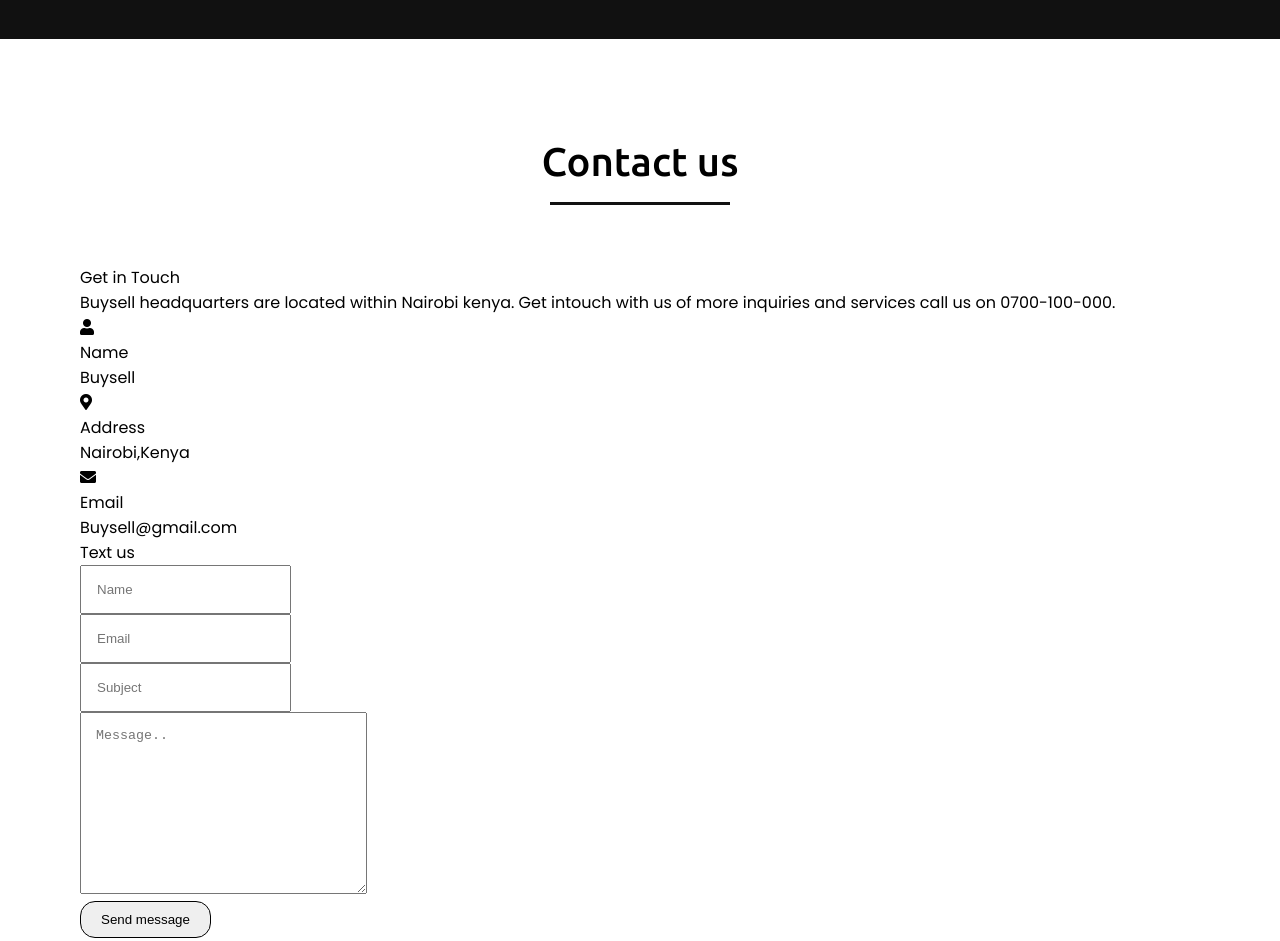
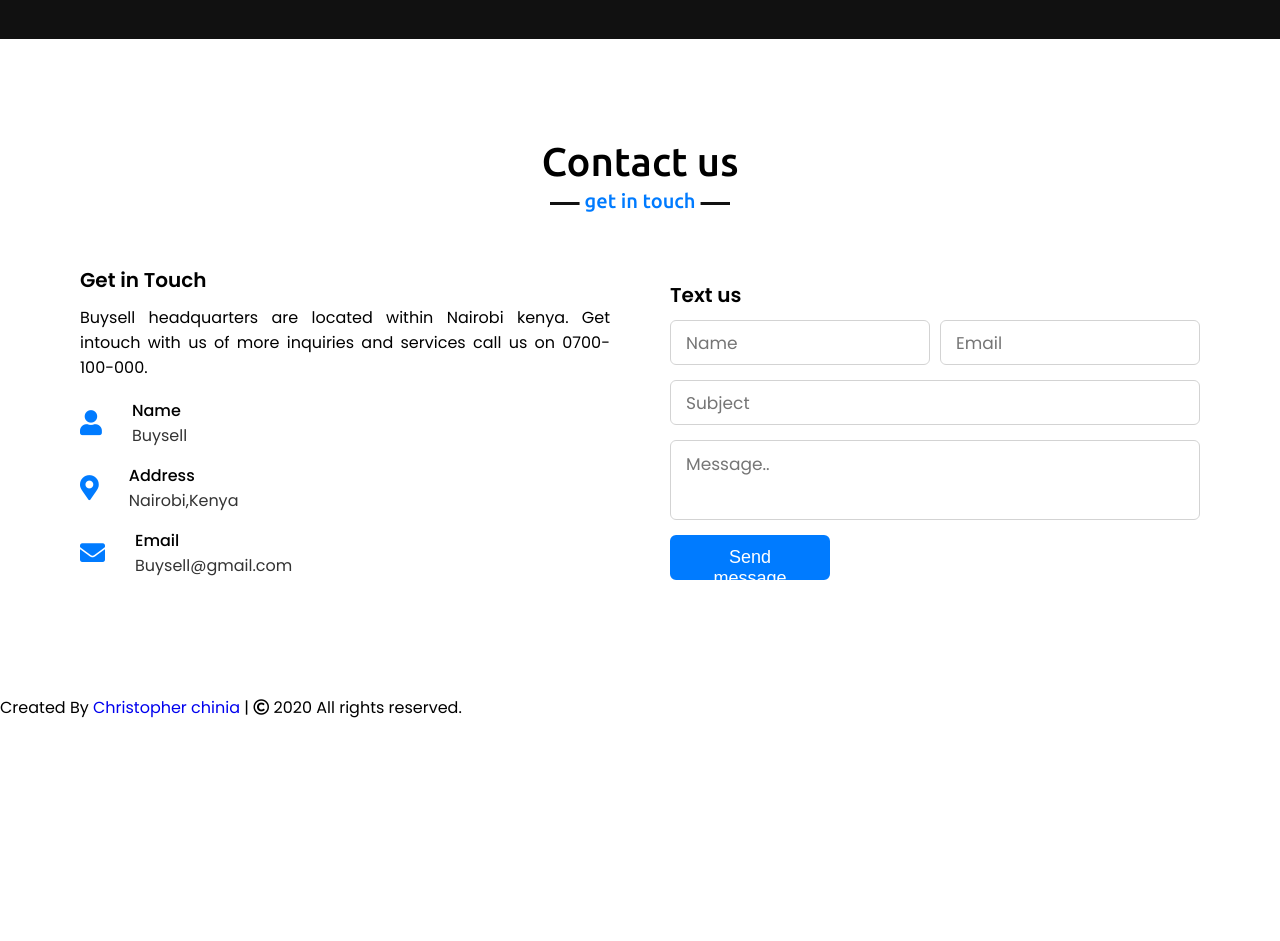
Before and after one commit to ChristopherChinia/Buy-Sell-IP, a plain HTML site: page index.html in a window 1280 px wide. Shown: the part 3020-3961 px from the top of the page. After the commit the page ends 3740 px from the top, so only its background shows below. Drawn offline with nearby package versions, Linux system fonts and the light colour scheme.

Commit message:
styling for contact section

```diff
--- a/Assets/css/styles.css
+++ b/Assets/css/styles.css
@@ -483,3 +483,99 @@ img {
 .owl-dot:hover{
     background: #007bff!important;
 }
+
+/* contact section styling */
+.contact .title::after{
+    content: "get in touch";
+}
+.contact .contact-content .column{
+    width: calc(50% - 30px);
+}
+.contact .contact-content .text{
+    font-size: 20px;
+    font-weight: 600;
+    margin-bottom: 10px;
+}
+.contact .contact-content .left p{
+    text-align: justify;
+}
+.contact .contact-content .left .icons{
+    margin: 10px 0;
+}
+.contact .contact-content .row{
+    display: flex;
+    height: 65px;
+    align-items: center;
+}
+.contact .contact-content .row .info{
+    margin-left: 30px;
+}
+.contact .contact-content .row i{
+    font-size: 25px;
+    color: #007bff;
+}
+.contact .contact-content .info .head{
+    font-weight: 500;
+}
+.contact .contact-content .info .sub-title{
+    color: #333;
+}
+.contact .right form .fields{
+    display: flex;
+}
+.contact .right form .field,
+.contact .right form .fields .field{
+    height: 45px;
+    width: 100%;
+    margin-bottom: 15px;
+}
+.contact .right form .textarea{
+    height: 80px;
+    width: 100%;
+}
+.contact .right form .name{
+    margin-right: 10px;
+}
+.contact .right form .field input,
+.contact .right form .textarea textarea{
+    height: 100%;
+    width: 100%;
+    border: 1px solid lightgrey;
+    border-radius: 6px;
+    outline: none;
+    padding: 0 15px;
+    font-size: 17px;
+    font-family: 'Poppins', sans-serif;
+    transition: all 0.3s ease;
+}
+.contact .right form .field input:focus,
+.contact .right form .textarea textarea:focus{
+    border-color: #b3b3b3;
+}
+.contact .right form .textarea textarea{
+  padding-top: 10px;
+  resize: none;
+}
+.contact .right form .button-area{
+  display: flex;
+  align-items: center;
+}
+.right form .button-area button{
+  color: #fff;
+  display: block;
+  width: 160px!important;
+  height: 45px;
+  outline: none;
+  font-size: 18px;
+  font-weight: 500;
+  border-radius: 6px;
+  cursor: pointer;
+  flex-wrap: nowrap;
+  background: #007bff;
+  border: 2px solid #007bff;
+  transition: all 0.3s ease;
+}
+.right form .button-area button:hover{
+  color: #007bff;
+  background: none;
+}
```
